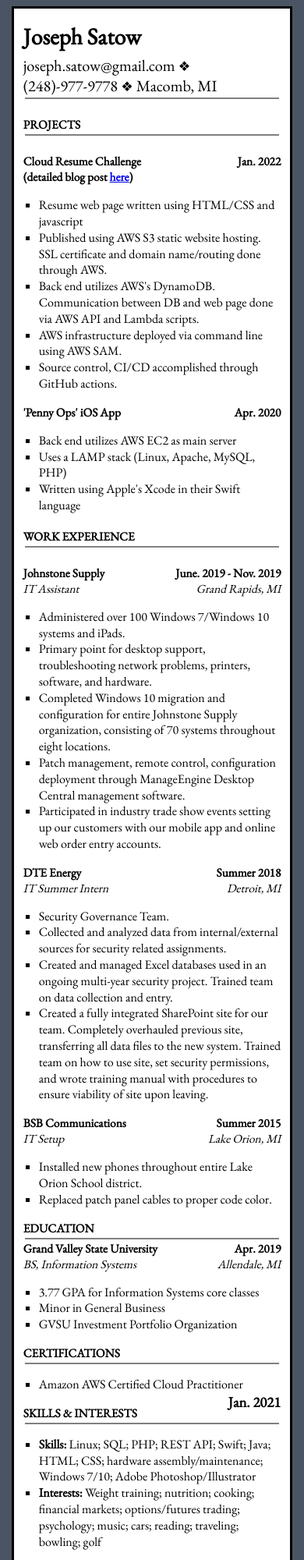
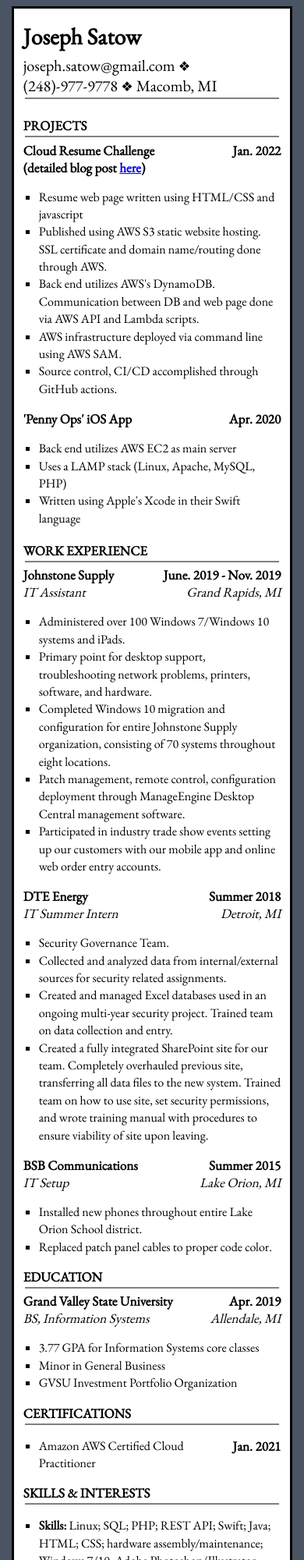
Before and after one commit to joesatow/resumeAWS, a plain HTML site: page resumeHTML/index.html in a window 390 px wide. Shown: the top 2000 px of the page at 78% size. Drawn offline with nearby package versions, Linux system fonts and the light colour scheme; no server answers.

Commit message:
html/css mobile adjustments

```diff
--- a/resumeHTML/index.html
+++ b/resumeHTML/index.html
@@ -13,34 +13,33 @@
 
 <div id="resume">
 <h1>Joseph Satow</h1>
-<nav class="show-desktop">
+<div class="show-desktop">
   <h2>
     joseph.satow@gmail.com
     <span class="diamondSymbol">&#10070;</span> (248)-977-9778
     <span class="diamondSymbol">&#10070;</span> Macomb, MI
   </h2>
-</nav>
-<nav class="show-mobile">
+</div>
+<div class="show-mobile">
   <h2>
     joseph.satow@gmail.com
     <span class="diamondSymbol">&#10070;</span><br> (248)-977-9778
     <span class="diamondSymbol">&#10070;</span> Macomb, MI
   </h2>
-</nav>
+</div>
 
 <hr>
 <br>
 
 <h3>PROJECTS</h3>
 <hr>
-<br>
 
-<nav class="show-desktop">
-  <h3>Cloud Resume Challenge (detailed blog post <a href="https://dev.to/joesatow/the-cloud-resume-challenge-closing-brief-1p8a">here</a>)<span class="jobDate">Jan. 2022</span></h3>
-</nav>
-<nav class="show-mobile">
-  <h3>Cloud Resume Challenge <span class="jobDate">Jan. 2022</span><br>(detailed blog post <a href="https://dev.to/joesatow/the-cloud-resume-challenge-closing-brief-1p8a">here</a>)</h3>
-</nav>
+<div class="show-desktop">
+  <h3 class="headline">Cloud Resume Challenge (detailed blog post <a href="https://dev.to/joesatow/the-cloud-resume-challenge-closing-brief-1p8a">here</a>)<span class="jobDate">Jan. 2022</span></h3>
+</div>
+<div class="show-mobile">
+  <h3 class="headline">Cloud Resume Challenge <span class="jobDate">Jan. 2022</span><br>(detailed blog post <a href="https://dev.to/joesatow/the-cloud-resume-challenge-closing-brief-1p8a">here</a>)</h3>
+</div>
 
 <ul>
   <li>Resume web page written using HTML/CSS and javascript</li>
@@ -60,9 +59,8 @@
 
 <h3 style="padding: 0.9% 0% 0% 0%">WORK EXPERIENCE</h3>
 <hr>
-<br>
 
-<h3>Johnstone Supply <span class="jobDate">June. 2019 - Nov. 2019</span></h3>
+<h3 class="headline">Johnstone Supply <span class="jobDate">June. 2019 - Nov. 2019</span></h3>
 <h3 class="jobTitle">IT Assistant <span class="jobLocation">Grand Rapids, MI</span></h3>
 
 <ul>
@@ -96,7 +94,7 @@
 
 <h3>EDUCATION</h3>
 <hr>
-<h3>Grand Valley State University <span class="jobDate">Apr. 2019</span></h3>
+<h3 class="headline">Grand Valley State University <span class="jobDate">Apr. 2019</span></h3>
 <h3 class="jobTitle">BS, Information Systems <span class="jobLocation">Allendale, MI</span></h3>
 <ul>
   <li>3.77 GPA for Information Systems core classes</li>
@@ -106,9 +104,21 @@
 
 <h3>CERTIFICATIONS</h3>
 <hr>
-<ul>
-  <li>Amazon AWS Certified Cloud Practitioner <span class="jobDate" style="font-size:1.17em; font-weight: bold;">Jan. 2021</span></li>
-</ul>
+<div class="show-desktop">
+  <ul>
+    <li>Amazon AWS Certified Cloud Practitioner <span class="jobDate" id="awsCert">Jan. 2021</span></li>
+  </ul>
+</div>
+<div class="show-mobile">
+  <ul>
+    <li>Amazon AWS Certified Cloud<span class="jobDate" id="awsCert">Jan. 2021</span><br>Practitioner</li>
+  </ul>
+</div>
+<!--<div class="show-mobile1" style="display:none;">
+  <ul>
+    <li style="inline-size: 70%;">Amazon AWS Certified Cloud Practitioner <span class="jobDate" id="awsCert">Jan. 2021</span></li>
+  </ul>
+</div> -->
 
 <h3>SKILLS & INTERESTS</h3>
 <hr>
--- a/resumeHTML/resume.css
+++ b/resumeHTML/resume.css
@@ -14,6 +14,10 @@ html {
   color: white;
   text-align: center;
   margin: .7% 0% 2% 0%;
+}
+
+.headline {
+  padding: 1% 0% 0% 0%;
 }
 
 hr {
@@ -69,6 +73,11 @@ h3 {
   font-style: italic;
 }
 
+#awsCert {
+  font-size:1.13em;
+  font-weight: bold;
+}
+
 @media only screen and (max-width: 750px) {
   .show-mobile {
     display: block;
@@ -91,7 +100,7 @@ h3 {
 
   ul li {
     /*padding: 5px 0px;*/
-    line-height: 1.3;
+    line-height: 1.4;
   }
 
   h1 {
@@ -107,7 +116,12 @@ h3 {
 
   h3 {
     margin: 0px;
-    font-size: 0.96em;
+    font-size: 1.07em;
+  }
+
+  #awsCert {
+    font-size: 1.07em;
+    font-weight: bold;
   }
 
   .diamondSymbol {
```
